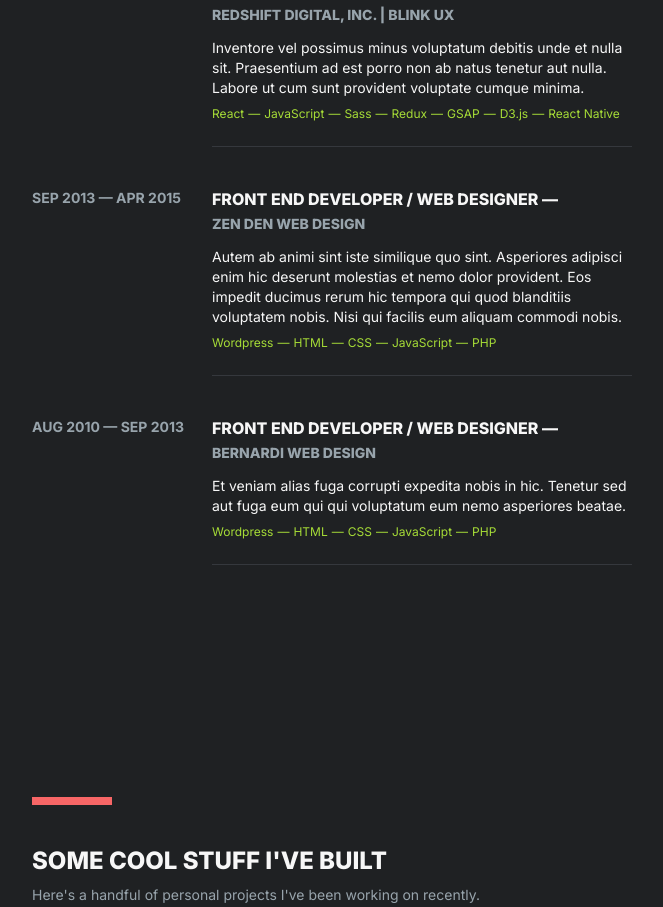
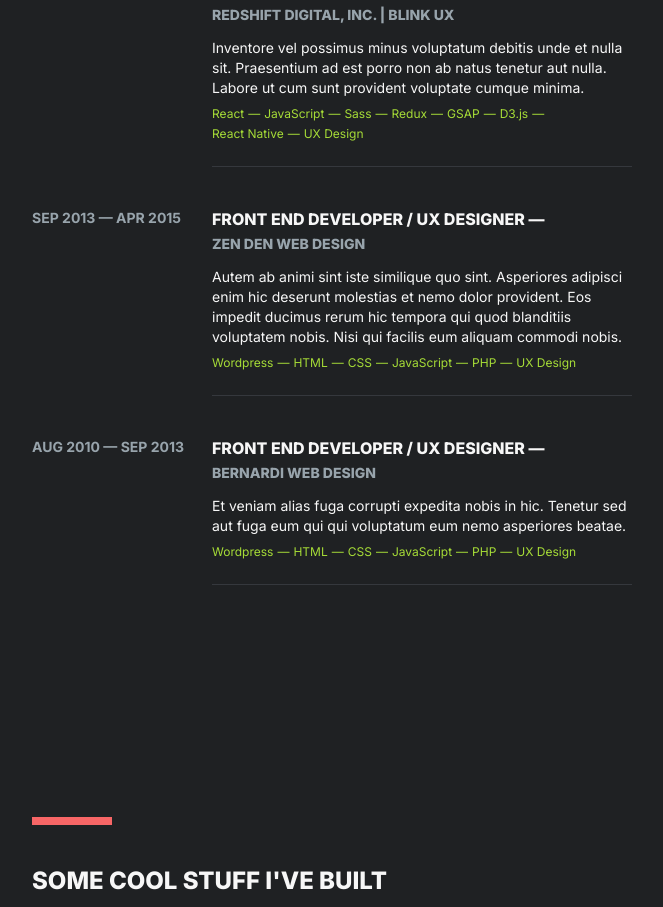
Before and after one commit to danbernardi/portfolio_2024, a Next.js app: page / in a window 1280 px wide. Shown: the part 2440-3347 px from the top of the page, without its empty margins (608-1271 px from the left). Built offline with nearby package versions, Linux system fonts and the light colour scheme.

Commit message:
Updates hero font size for mobile

```diff
--- a/src/components/Experience/index.tsx
+++ b/src/components/Experience/index.tsx
@@ -40,27 +40,27 @@ const jobs: Job[] = [
     startDate: "May 2015",
     endDate: "Apr 2019",
     description: "Inventore vel possimus minus voluptatum debitis unde et nulla sit. Praesentium ad est porro non ab natus tenetur aut nulla. Labore ut cum sunt provident voluptate cumque minima.",
-    stack: ["React", 'JavaScript', "Sass", 'Redux', 'GSAP', 'D3.js', 'React Native'],
+    stack: ["React", 'JavaScript', "Sass", 'Redux', 'GSAP', 'D3.js', 'React Native', 'UX Design'],
   },
   {
     id: 4,
-    title: "Front End Developer / Web Designer",
+    title: "Front End Developer / UX Designer",
     company: "Zen Den Web Design",
     location: "San Francisco, CA",
     startDate: "Sep 2013",
     endDate: "Apr 2015",
     description: "Autem ab animi sint iste similique quo sint. Asperiores adipisci enim hic deserunt molestias et nemo dolor provident. Eos impedit ducimus rerum hic tempora qui quod blanditiis voluptatem nobis. Nisi qui facilis eum aliquam commodi nobis.",
-    stack: ['Wordpress', 'HTML', 'CSS', 'JavaScript', 'PHP'],
+    stack: ['Wordpress', 'HTML', 'CSS', 'JavaScript', 'PHP', 'UX Design'],
   },
   {
     id: 5,
-    title: "Front End Developer / Web Designer",
+    title: "Front End Developer / UX Designer",
     company: "Bernardi Web Design",
     location: "Antioch, CA",
     startDate: "Aug 2010",
     endDate: "Sep 2013",
     description: "Et veniam alias fuga corrupti expedita nobis in hic. Tenetur sed aut fuga eum qui qui voluptatum eum nemo asperiores beatae.",
-    stack: ['Wordpress', 'HTML', 'CSS', 'JavaScript', 'PHP'],
+    stack: ['Wordpress', 'HTML', 'CSS', 'JavaScript', 'PHP', 'UX Design'],
   }
 ];
 
--- a/src/components/Sidenav/index.tsx
+++ b/src/components/Sidenav/index.tsx
@@ -30,7 +30,7 @@ const Sidenav = () => {
       <div>
         <div className="w-[160px] h-2 bg-blue mb-10" />
         <p className="text-sm mb-2">Hi, my name is</p>
-        <h1 className="text-6xl font-extrabold uppercase mb-6">Daniel Bernardi<span className="text-blue">.</span></h1>
+        <h1 className="text-5xl sm:text-6xl font-extrabold uppercase mb-6">Daniel Bernardi<span className="text-blue">.</span></h1>
         <p className="text-grey-light">I design and develop things on the web. Some of those things are pretty neat.</p>
 
         <ul className="my-16 md:my-24 flex flex-col">
```
